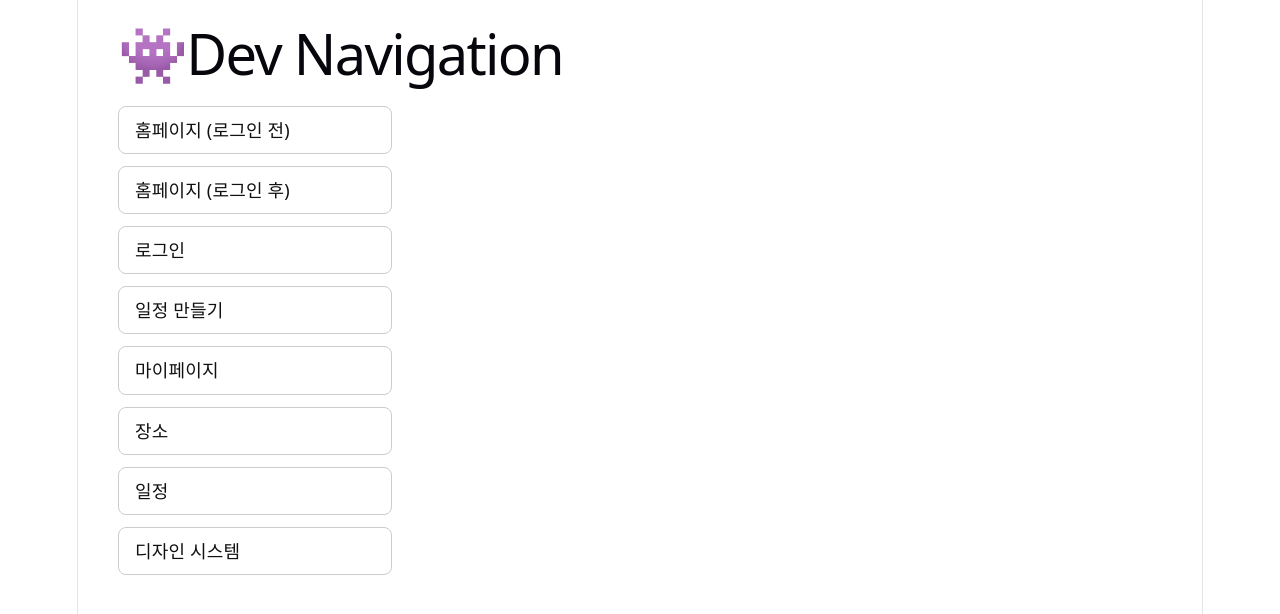
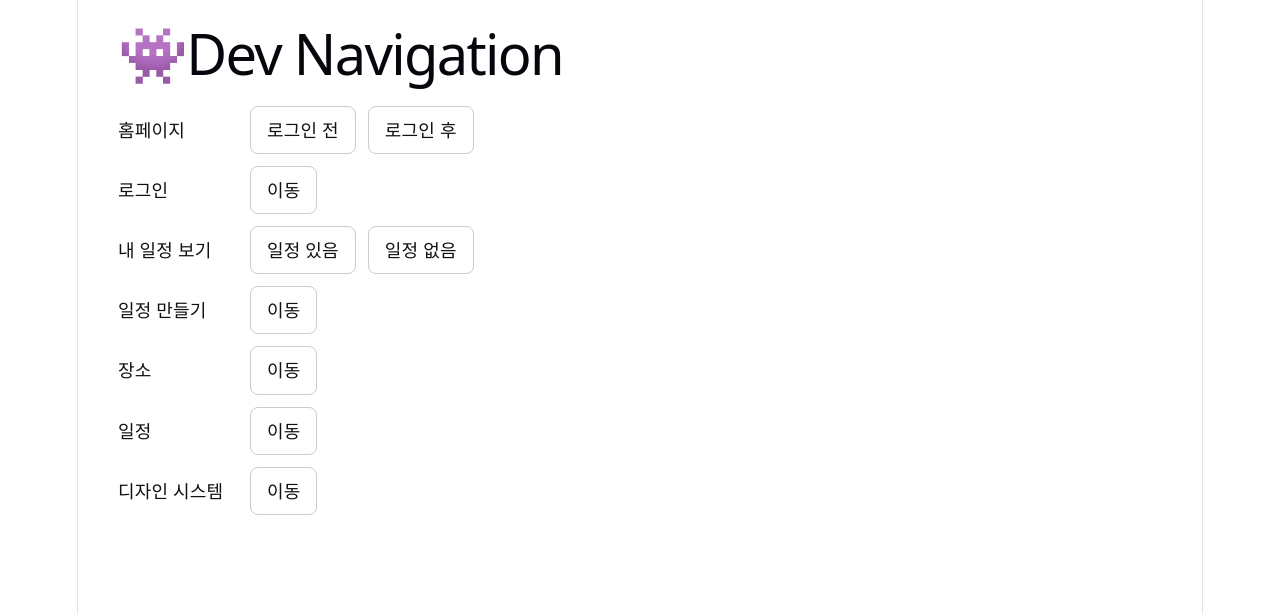
Before and after one commit to hayeon7898/BeTrip-Frontend, a React (Vite) app: page / in a window 1280 px wide. Shown: the top 614 px of the page. Built offline with nearby package versions, Linux system fonts and the light colour scheme.

Commit message:
feat: 내 일정 보기 페이지 구현 (#3) 및 dev page UI 수정

```diff
--- a/src/pages/DevHome.tsx
+++ b/src/pages/DevHome.tsx
@@ -1,39 +1,51 @@
 import { Link } from 'react-router-dom';
 
-interface DevRoute {
-  label: string;
+interface DevRouteItem {
+  sub?: string;
   path: string;
 }
 
-const routes: DevRoute[] = [
-  { label: '홈페이지 (로그인 전)', path: '/home' },
-  { label: '홈페이지 (로그인 후)', path: '/home?loggedIn=true' },
-  { label: '로그인', path: '/login' },
-  { label: '일정 만들기', path: '/plan/create' },
-  { label: '마이페이지', path: '/my' },
-  { label: '장소', path: '/place' },
-  { label: '일정', path: '/plan/1' }, // 상세는 id 필요해서 임시값
-  { label: '디자인 시스템', path: '/design-system' },
+interface DevRouteGroup {
+  label: string;
+  items: DevRouteItem[];
+}
+
+const groups: DevRouteGroup[] = [
+  {
+    label: '홈페이지',
+    items: [
+      { sub: '로그인 전', path: '/home' },
+      { sub: '로그인 후', path: '/home?loggedIn=true' },
+    ],
+  },
+  { label: '로그인', items: [{ path: '/login' }] },
+  {
+    label: '내 일정 보기',
+    items: [
+      { sub: '일정 있음', path: '/my' },
+      { sub: '일정 없음', path: '/my?hasPlans=false' },
+    ],
+  },
+  { label: '일정 만들기', items: [{ path: '/plan/create' }] },
+  { label: '장소', items: [{ path: '/place' }] },
+  { label: '일정', items: [{ path: '/plan/1' }] }, // 상세는 id 필요해서 임시값
+  { label: '디자인 시스템', items: [{ path: '/design-system' }] },
 ];
-
 
 export default function DevHome() {
   return (
     <div style={{ padding: 40 }}>
       <h1 style={{ textAlign: 'left', margin: '0 0 40px 0' }}>👾Dev Navigation</h1>
-      <div
-        style={{
-          display: 'flex',
-          flexDirection: 'column',
-          alignItems: 'flex-start',
-          gap: 12,
-          maxWidth: 240,
-        }}
-      >
-        {routes.map((r) => (
+      <div style={{ display: 'flex', flexDirection: 'column', alignItems: 'flex-start', gap: 12 }}>
+        {groups.map((g) => (
+          <div key={g.label} style={{ display: 'flex', alignItems: 'center', gap: 12 }}>
+            <span style={{ width: 120, textAlign: 'left', color: '#111', fontWeight: 600 }}>
+              {g.label}
+            </span>
+            {g.items.map((item) => (
               <Link
-            key={r.path}
-            to={r.path}
+                key={item.path}
+                to={item.path}
                 style={{
                   padding: '10px 16px',
                   border: '1px solid #ccc',
@@ -41,11 +53,12 @@ export default function DevHome() {
                   textDecoration: 'none',
                   textAlign: 'left',
                   color: '#111',
-              width: '100%',
                 }}
               >
-            {r.label}
+                {item.sub ?? '이동'}
               </Link>
+            ))}
+          </div>
         ))}
       </div>
     </div>
--- /dev/null
+++ b/src/pages/MyPage.module.css
@@ -0,0 +1,48 @@
+.page {
+  min-height: calc(100vh - 44px);
+  padding: 40px 20px 80px;
+}
+
+.container {
+  max-width: 640px;
+  margin: 0 auto;
+}
+
+.title {
+  margin-bottom: 24px;
+}
+
+.list {
+  display: flex;
+  flex-direction: column;
+  gap: 12px;
+}
+
+.card {
+  cursor: pointer;
+}
+
+.deleteButton {
+  position: absolute;
+  top: 50%;
+  right: 12px;
+  transform: translateY(-50%);
+  border: none;
+  background: none;
+  color: var(--color-text-tertiary);
+  font-size: 20px;
+  cursor: pointer;
+  padding: 4px 8px;
+  line-height: 1;
+}
+
+.empty {
+  border: 1.5px dashed var(--color-sub-100);
+  border-radius: var(--radius-xl);
+  padding: 56px 24px;
+  text-align: center;
+}
+
+.emptyTitle {
+  margin-bottom: 10px;
+}
--- a/src/pages/MyPage.tsx
+++ b/src/pages/MyPage.tsx
@@ -1,4 +1,86 @@
-// pages/MyPage.tsx
+import { useState } from 'react';
+import { useNavigate, useSearchParams } from 'react-router-dom';
+import Typography from '../components/Typography/Typography';
+import Button from '../components/Button/Button';
+import Card from '../components/Card/Card';
+import ConfirmModal from '../components/Modal/ConfirmModal';
+import styles from './MyPage.module.css';
+
+interface Plan {
+  id: string;
+  title: string;
+  region: string;
+  period: string;
+}
+
+const DUMMY_PLANS: Plan[] = [
+  { id: '1', title: '제주도 힐링 여행', region: '제주도', period: '2026.08.10 - 08.13' },
+  { id: '2', title: '부산 맛집 투어', region: '부산', period: '2026.09.02 - 09.04' },
+  { id: '3', title: '강릉 바다 여행', region: '강릉', period: '2026.10.15 - 10.17' },
+];
+
 export default function MyPage() {
-  return <div>마이페이지</div>;
+  const navigate = useNavigate();
+  const [searchParams] = useSearchParams();
+  const hasPlans = searchParams.get('hasPlans') !== 'false';
+
+  const [plans, setPlans] = useState<Plan[]>(hasPlans ? DUMMY_PLANS : []);
+  const [deleteTarget, setDeleteTarget] = useState<Plan | null>(null);
+
+  return (
+    <div className={styles.page}>
+      <div className={styles.container}>
+        <Typography variant="h1" className={styles.title}>
+          내 일정
+        </Typography>
+
+        {plans.length > 0 ? (
+          <div className={styles.list}>
+            {plans.map((plan) => (
+              <Card
+                key={plan.id}
+                className={styles.card}
+                style={{ position: 'relative', paddingRight: 44 }}
+                title={plan.title}
+                subtitle={`${plan.region} · ${plan.period}`}
+                onClick={() => navigate(`/plan/${plan.id}`)}
+              >
+                <button
+                  type="button"
+                  className={styles.deleteButton}
+                  onClick={(event) => {
+                    event.stopPropagation();
+                    setDeleteTarget(plan);
+                  }}
+                >
+                  ×
+                </button>
+              </Card>
+            ))}
+          </div>
+        ) : (
+          <div className={styles.empty}>
+            <Typography variant="h3" className={styles.emptyTitle}>
+              아직 만든 일정이 없어요
+            </Typography>
+            <Button variant="primary" size="lg" onClick={() => navigate('/plan/create')}>
+              일정 만들기
+            </Button>
+          </div>
+        )}
+      </div>
+
+      <ConfirmModal
+        isOpen={deleteTarget !== null}
+        title="일정을 삭제할까요?"
+        description={deleteTarget ? `${deleteTarget.title} 일정이 삭제됩니다` : undefined}
+        confirmLabel="삭제"
+        onCancel={() => setDeleteTarget(null)}
+        onConfirm={() => {
+          setPlans((prev) => prev.filter((p) => p.id !== deleteTarget?.id));
+          setDeleteTarget(null);
+        }}
+      />
+    </div>
+  );
 }
```
Lines whose indentation alone changed are shown as unchanged.
